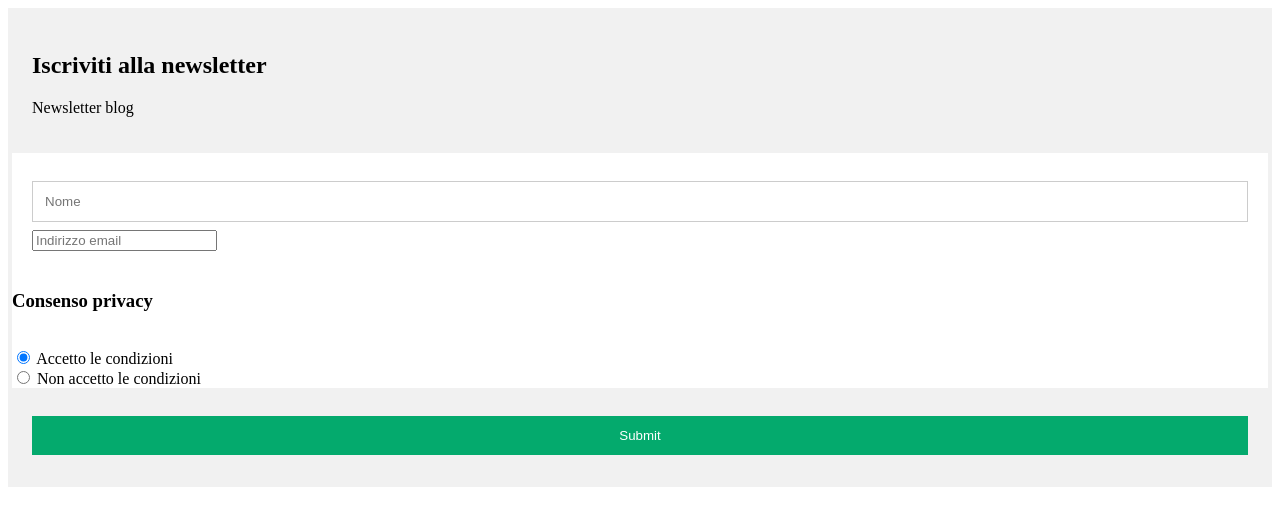
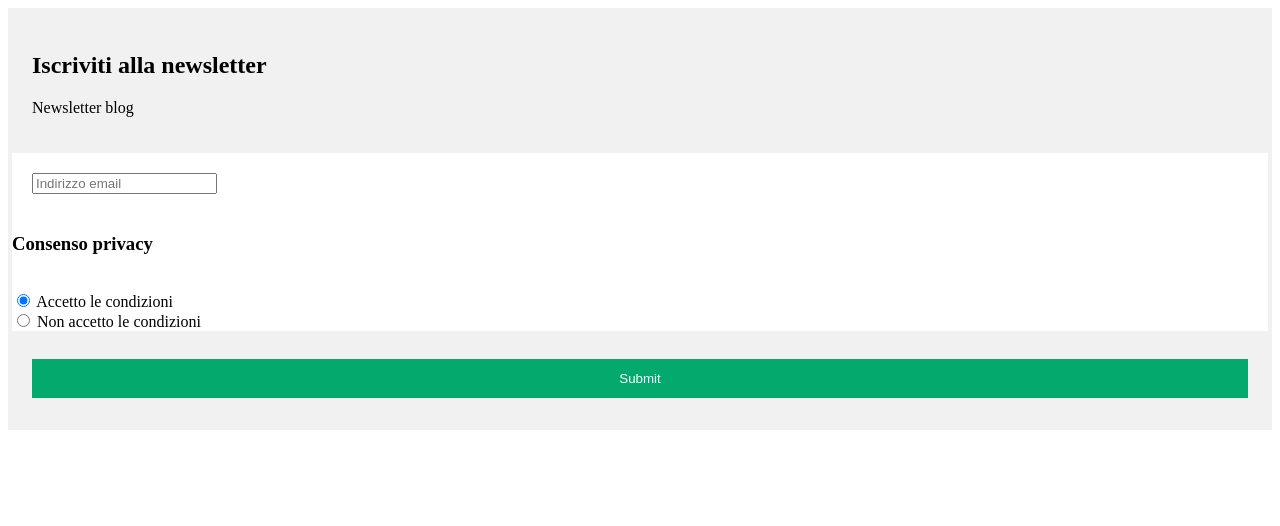
Before and after one commit to roccoan-sigro/test, a plain HTML site: page index.html in a window 1280 px wide. Drawn offline with Linux system fonts and the light colour scheme.

Commit message:
Update index.html

```diff
--- a/index.html
+++ b/index.html
@@ -99,7 +99,6 @@
         </div>
 
         <div class="container" style="background-color:white">
-          <input type="text" placeholder="Nome" name="Full Name" required>
           <input type="email" placeholder="Indirizzo email" name="Email Address" required>
           <input type=hidden name="MID" value="510001710">
         </div>
```
